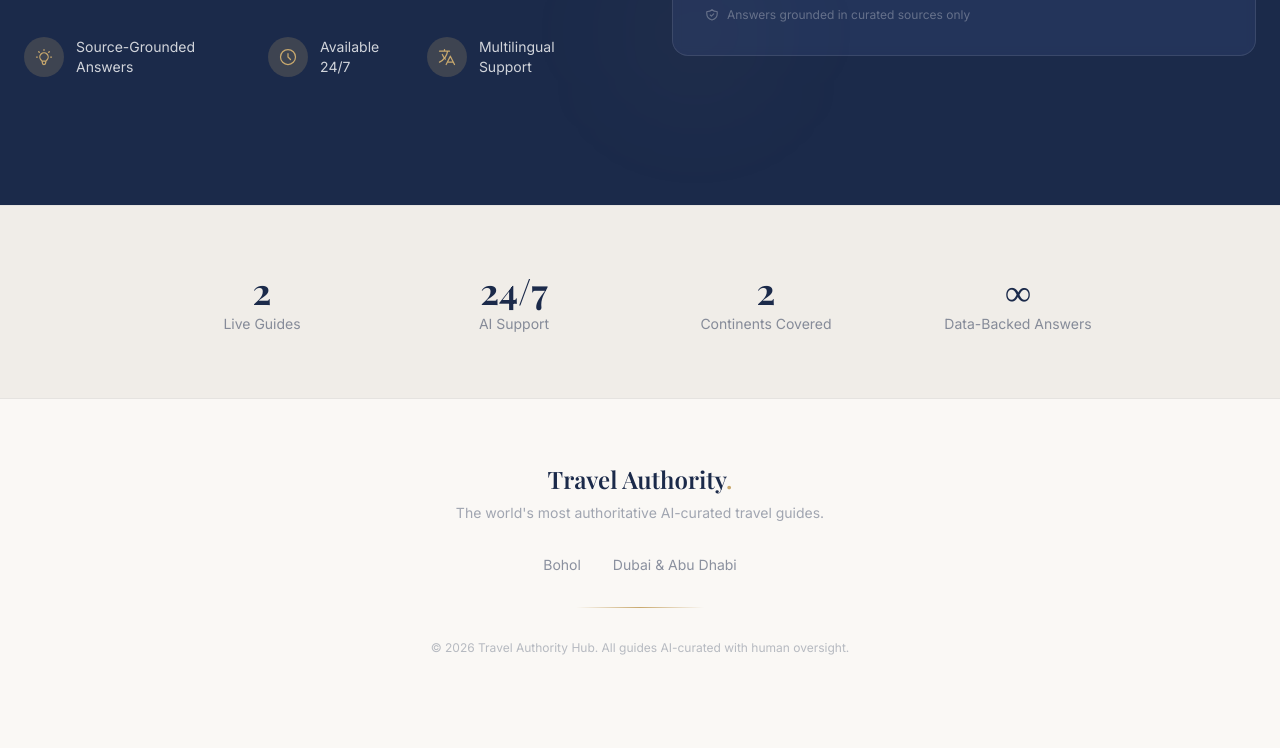
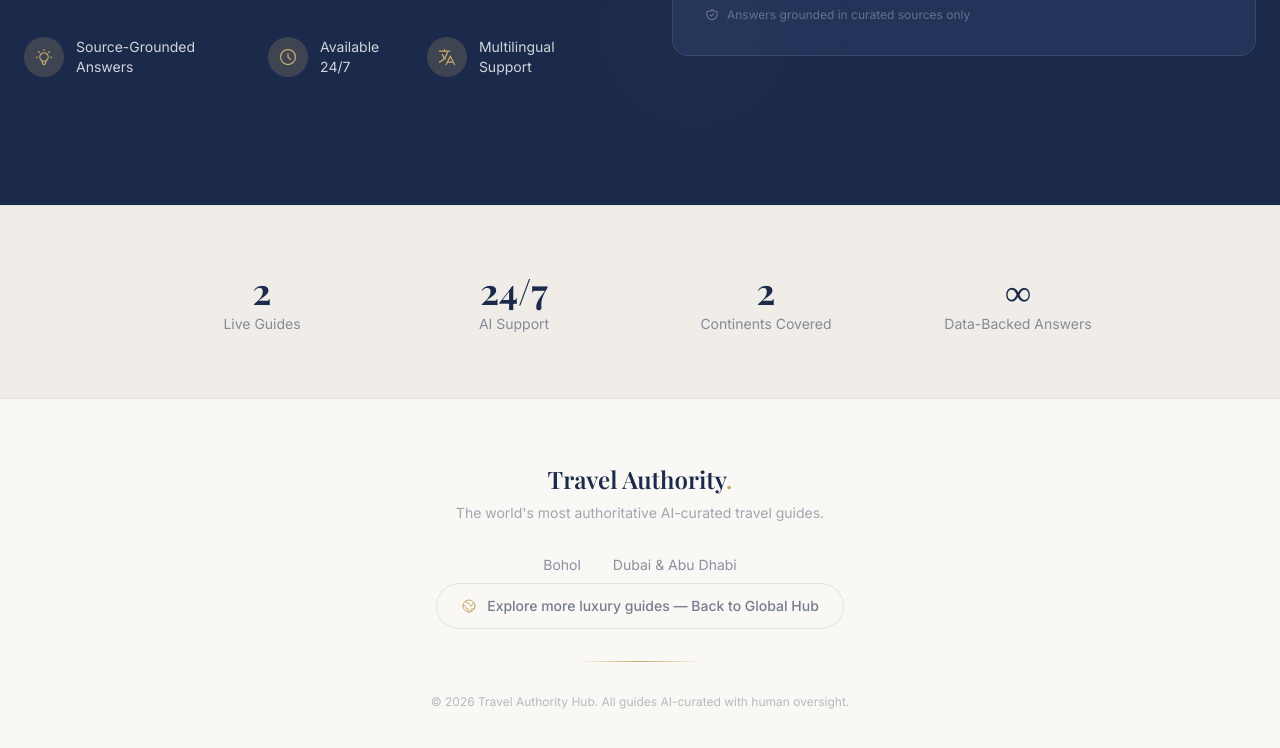
Before and after one commit to RobertoG62/travel-authority-hub, a plain HTML site: page index.html in a window 1280 px wide. Shown: the part 2536-3284 px from the top of the page. Before the commit the page ends 3256 px from the top, so only its background shows below. Drawn offline with nearby package versions, Linux system fonts and the light colour scheme.

Commit message:
Add Back to Global Hub link in footer with globe icon and bilingual support

```diff
--- a/index.html
+++ b/index.html
@@ -274,6 +274,11 @@
                 <a href="https://robertog62.github.io/bohol-authority-site/" target="_blank" class="hover:text-gold transition-colors">Bohol</a>
                 <a href="https://robertog62.github.io/dubai-authority-site/" target="_blank" class="hover:text-gold transition-colors">Dubai & Abu Dhabi</a>
             </div>
+            <!-- Back to Hub -->
+            <a href="https://robertog62.github.io/travel-authority-hub/" class="inline-flex items-center gap-2.5 px-6 py-3 mt-2 rounded-full border border-navy/10 hover:border-gold/40 hover:shadow-md hover:shadow-gold/5 transition-all duration-300 group">
+                <svg class="w-4 h-4 text-gold flex-shrink-0" fill="none" stroke="currentColor" viewBox="0 0 24 24"><path stroke-linecap="round" stroke-linejoin="round" stroke-width="1.5" d="M3.055 11H5a2 2 0 012 2v1a2 2 0 002 2 2 2 0 012 2v2.945M8 3.935V5.5A2.5 2.5 0 0010.5 8h.5a2 2 0 012 2 2 2 0 104 0 2 2 0 012-2h1.064M15 20.488V18a2 2 0 012-2h3.064M21 12a9 9 0 11-18 0 9 9 0 0118 0z"/></svg>
+                <span class="text-sm font-medium text-navy/60 group-hover:text-navy transition-colors" data-en="Explore more luxury guides — Back to Global Hub" data-he="לעוד מדריכי יוקרה — חזרה למרכז המידע העולמי">Explore more luxury guides — Back to Global Hub</span>
+            </a>
             <div class="gold-line h-px w-32 mx-auto my-8"></div>
             <p class="text-navy/30 text-xs">&copy; 2026 Travel Authority Hub. All guides AI-curated with human oversight.</p>
         </div>
```
